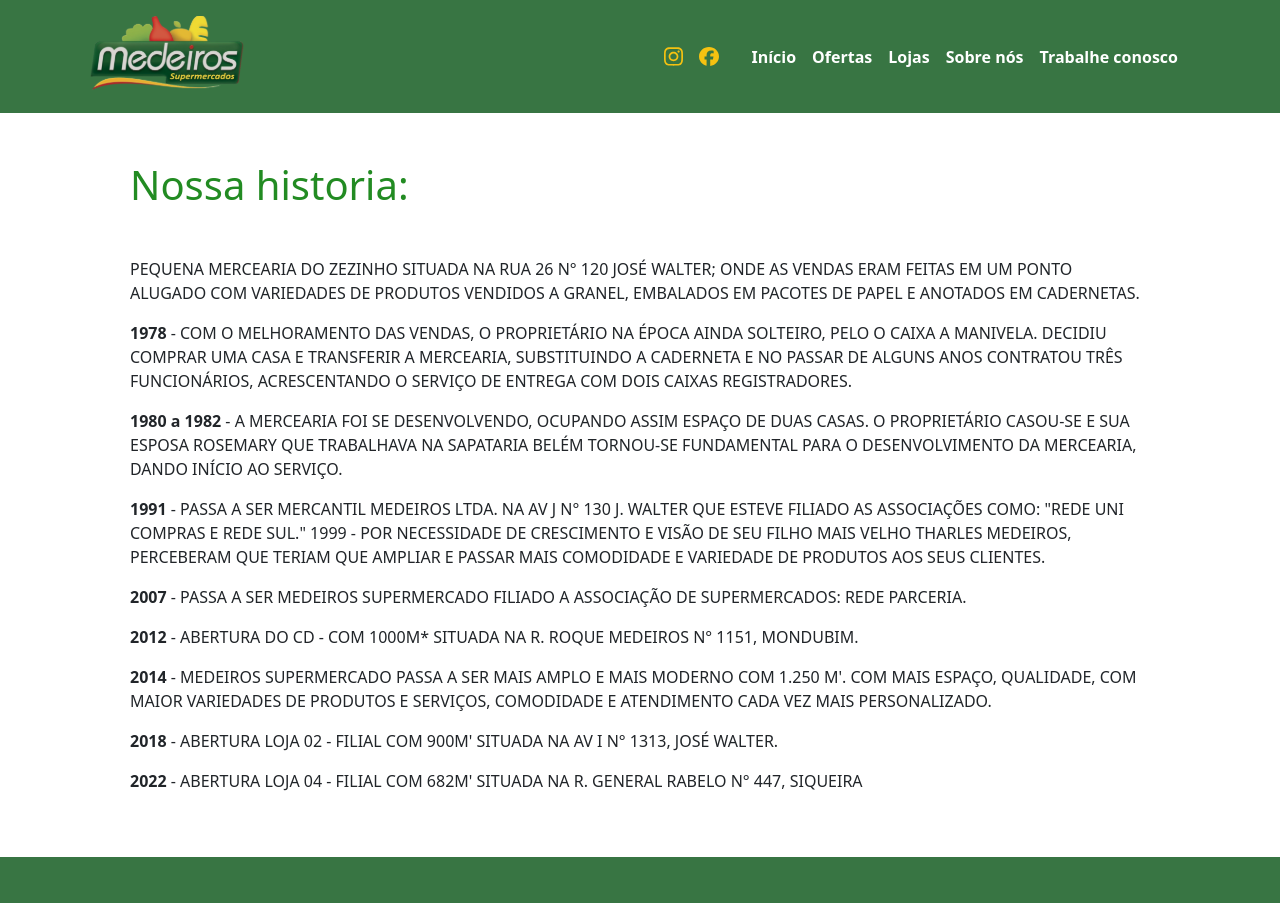
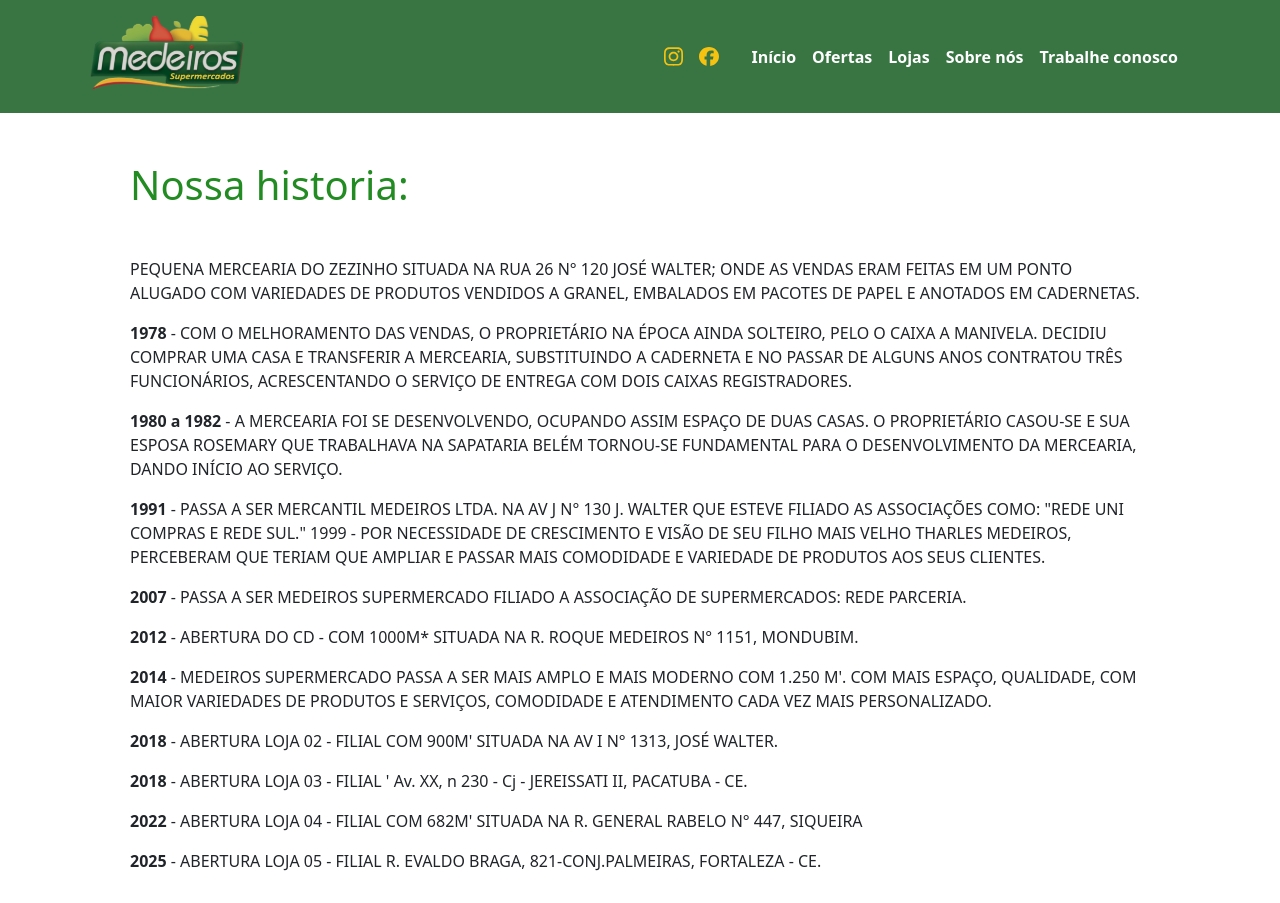
Before and after one commit to S-Medeiros/site-institucional-React-, a React (Vite) app: page /sobre in a window 1280 px wide. Shown: the top 903 px of the page. Built offline with nearby package versions, Linux system fonts and the light colour scheme.

Commit message:
Ajuste_Sobre

```diff
--- a/src/pages/About/index.jsx
+++ b/src/pages/About/index.jsx
@@ -31,7 +31,11 @@ const About = () => {
                 </p>
                 <p><span className="realce">2018</span> - ABERTURA LOJA 02 - FILIAL COM 900M' SITUADA NA AV I N° 1313, JOSÉ WALTER.
                 </p>
+                <p><span className="realce">2018</span> - ABERTURA LOJA 03 - FILIAL ' Av. XX, n 230 - Cj - JEREISSATI II, PACATUBA - CE.
+                </p>
                 <p><span className="realce" >2022</span> - ABERTURA LOJA 04 - FILIAL COM 682M' SITUADA NA R. GENERAL RABELO N° 447, SIQUEIRA
+                </p>
+                <p><span className="realce" >2025</span> - ABERTURA LOJA 05 - FILIAL R. EVALDO BRAGA, 821-CONJ.PALMEIRAS, FORTALEZA - CE.
                 </p>
             </div>
 
```
